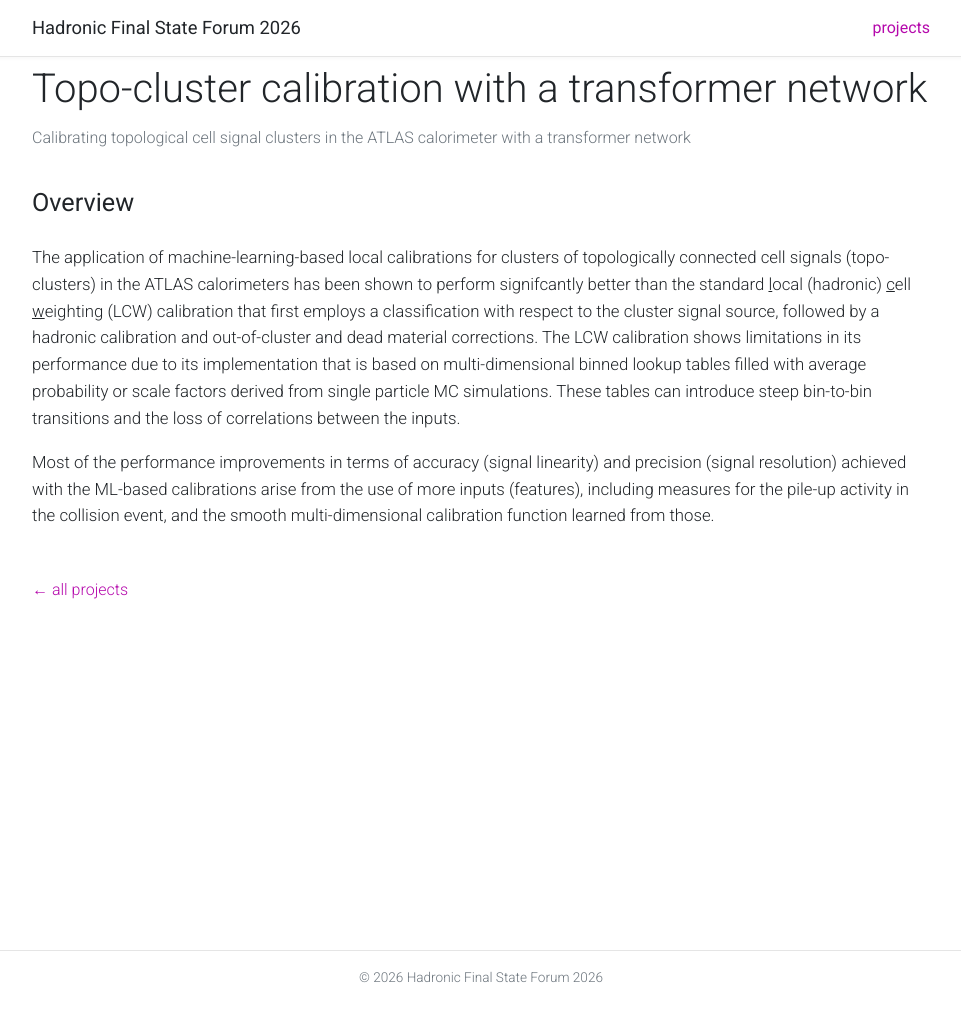
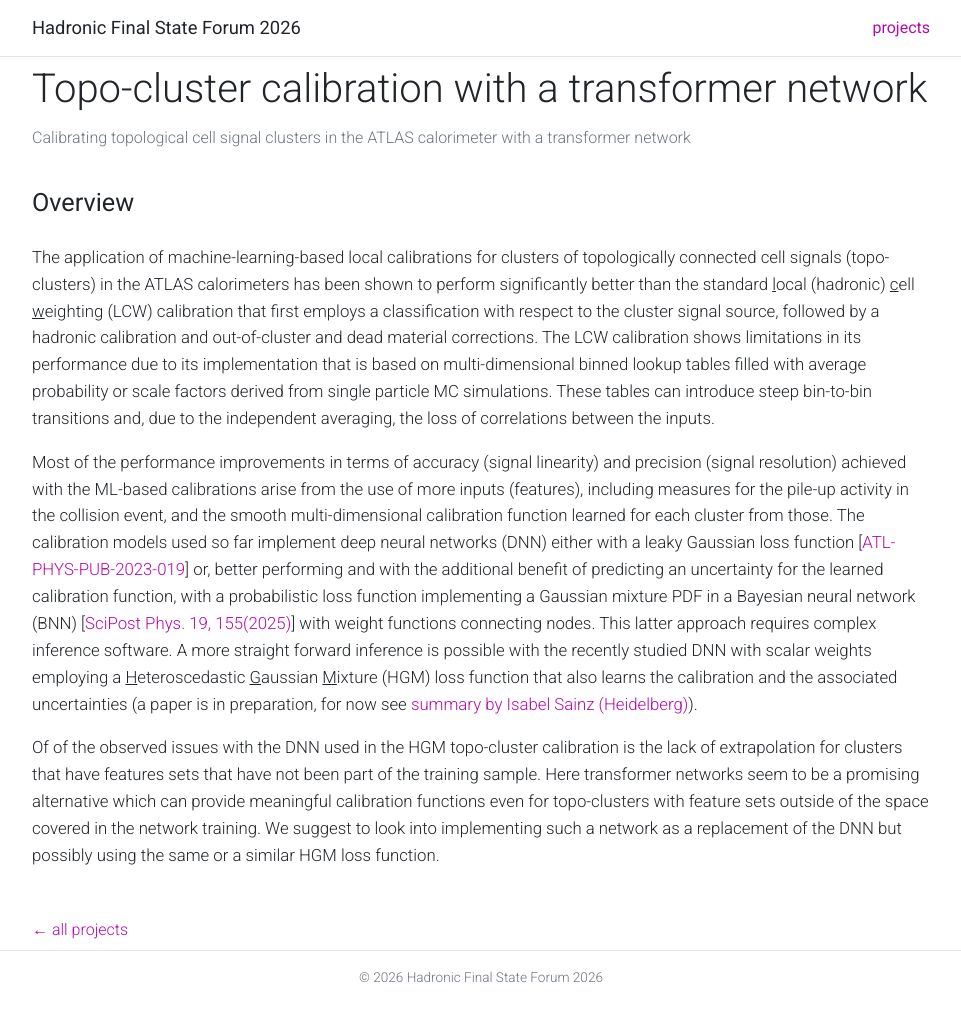
Before and after one commit to hfsf2026/hfsf2026.github.io, a Jekyll site: the page built from _projects/cluster_ML_transformers.md, in a window 1280 px wide and 1013 px high. Shown: the whole window, without its empty margins (159-1120 px from the left). Built offline with Jekyll 4.4.1, drawn with Linux system fonts in a browser that asks for light colours.

Commit message:
Added overview

```diff
--- a/_projects/cluster_ML_transformers.md
+++ b/_projects/cluster_ML_transformers.md
@@ -10,7 +10,8 @@ math: true
 
 ## Overview
 
-The application of machine-learning-based local calibrations for clusters of topologically connected cell signals (topo-clusters) in the ATLAS calorimeters has been shown to perform signifcantly better than the standard <u>l</u>ocal (hadronic) <u>c</u>ell <u>w</u>eighting (LCW) calibration that first employs a classification with respect to the cluster signal source, followed by a hadronic calibration and out-of-cluster and dead material corrections. The LCW calibration shows limitations in its performance due to its implementation that is based on multi-dimensional binned lookup tables filled with average probability or scale factors derived from single particle MC simulations. These tables can introduce steep bin-to-bin transitions and the loss of correlations between the inputs.
+The application of machine-learning-based local calibrations for clusters of topologically connected cell signals (topo-clusters) in the ATLAS calorimeters has been shown to perform significantly better than the standard <u>l</u>ocal (hadronic) <u>c</u>ell <u>w</u>eighting (LCW) calibration that first employs a classification with respect to the cluster signal source, followed by a hadronic calibration and out-of-cluster and dead material corrections. The LCW calibration shows limitations in its performance due to its implementation that is based on multi-dimensional binned lookup tables filled with average probability or scale factors derived from single particle MC simulations. These tables can introduce steep bin-to-bin transitions and, due to the independent averaging, the loss of correlations between the inputs.
 
-Most of the performance improvements in terms of accuracy (signal linearity) and precision (signal resolution) achieved with the ML-based calibrations arise from the use of more inputs (features), including measures for the pile-up activity in the collision event,
-and the smooth multi-dimensional calibration function learned from those.
+Most of the performance improvements in terms of accuracy (signal linearity) and precision (signal resolution) achieved with the ML-based calibrations arise from the use of more inputs (features), including measures for the pile-up activity in the collision event, and the smooth multi-dimensional calibration function learned for each cluster from those. The calibration models used so far implement deep neural networks (DNN) either with a leaky Gaussian loss function \[[ATL-PHYS-PUB-2023-019](https://cds.cern.ch/record/2866591/files/ATL-PHYS-PUB-2023-019.pdf)\] or, better performing and with the additional benefit of predicting an uncertainty for the learned calibration function, with a probabilistic loss function implementing a Gaussian mixture PDF in a Bayesian neural network (BNN) \[[SciPost Phys. 19, 155(2025)](https://scipost.org/SciPostPhys.19.6.155)\] with weight functions connecting nodes. This latter approach requires complex inference software. A more straight forward inference is possible with the recently studied DNN with scalar weights employing a <u>H</u>eteroscedastic <u>G</u>aussian <u>M</u>ixture (HGM) loss function that also learns the calibration and the associated uncertainties (a paper is in preparation, for now see [summary by Isabel Sainz (Heidelberg)](https://indico.cern.ch/event/1686481/contributions/7094802/attachments/3275541/5852243/MLCluster_meeting_15.05.26.pdf)).
+
+Of of the observed issues with the DNN used in the HGM topo-cluster calibration is the lack of extrapolation for clusters that have features sets that have not been part of the training sample. Here transformer networks seem to be a promising alternative which can provide meaningful calibration functions even for topo-clusters with feature sets outside of the space covered in the network training. We suggest to look into implementing such a network as a replacement of the DNN but possibly using the same or a similar HGM loss function.
```
